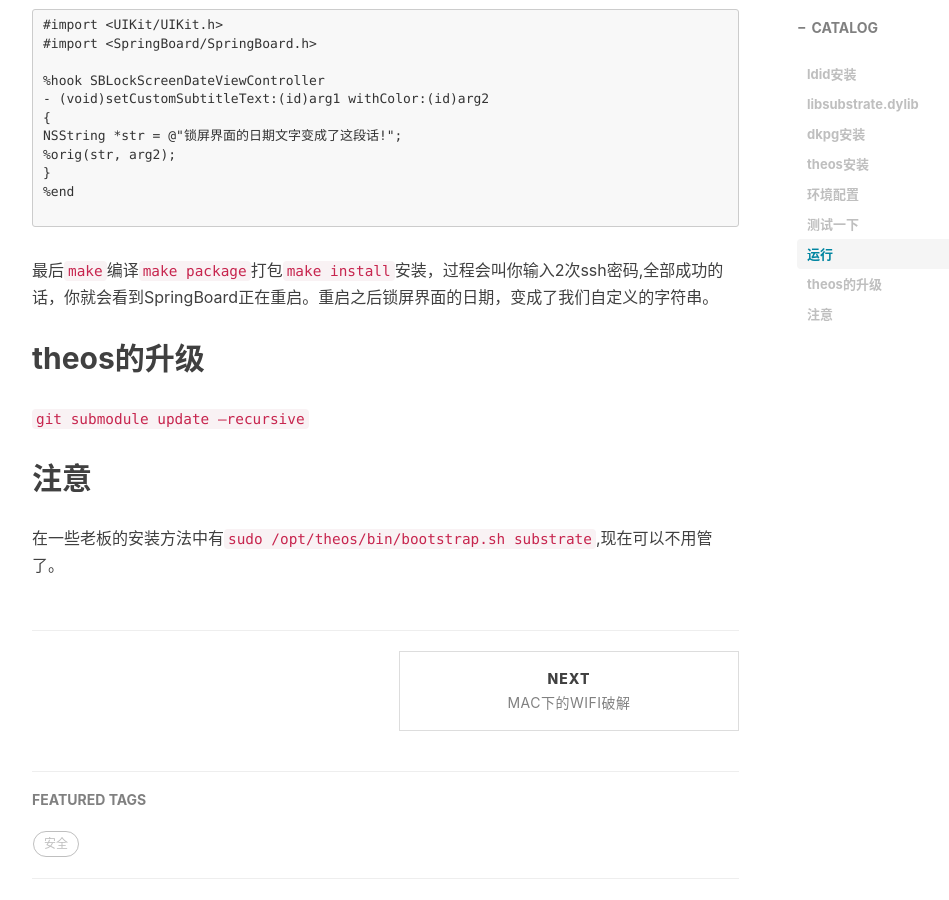
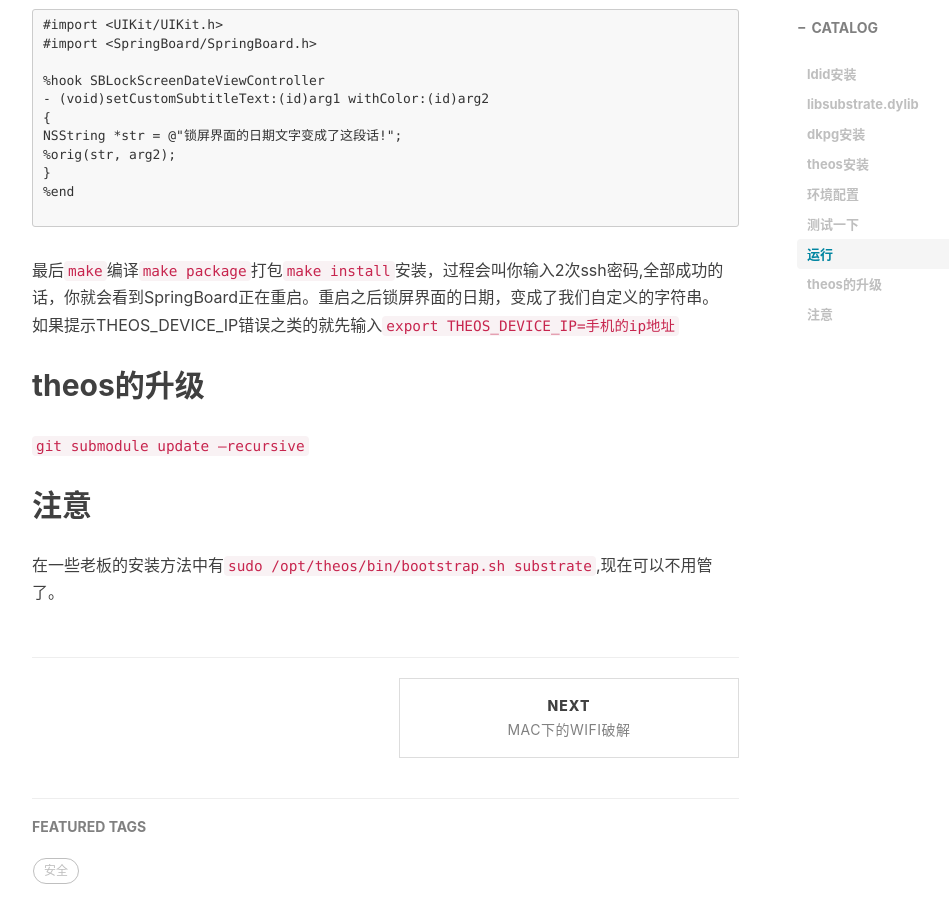
Before and after one commit to YasinTian/YasinTian.github.io, a Jekyll site: the page built from _posts/2016-12-29-theos安装.md, in a window 1280 px wide and 900 px high, scrolled down 2319 px. Shown: the whole window, without its empty margins (233-1182 px from the left). Built offline with Jekyll 4.4.1, drawn with Linux system fonts in a browser that asks for light colours; nearby versions of some CDN libraries; comment, search, counter and statistics services are not loaded.

Commit message:
设置手机ip地址

````diff
--- a/_posts/2016-12-29-theos安装.md
+++ b/_posts/2016-12-29-theos安装.md
@@ -102,6 +102,7 @@ NSString *str = @"锁屏界面的日期文字变成了这段话!";
 ```
 
 最后`make`编译`make package`打包`make install`安装，过程会叫你输入2次ssh密码,全部成功的话，你就会看到SpringBoard正在重启。重启之后锁屏界面的日期，变成了我们自定义的字符串。
+如果提示THEOS_DEVICE_IP错误之类的就先输入`export THEOS_DEVICE_IP=手机的ip地址`
 
 
 ## theos的升级
````
Also changed, not shown: 2 other files.
